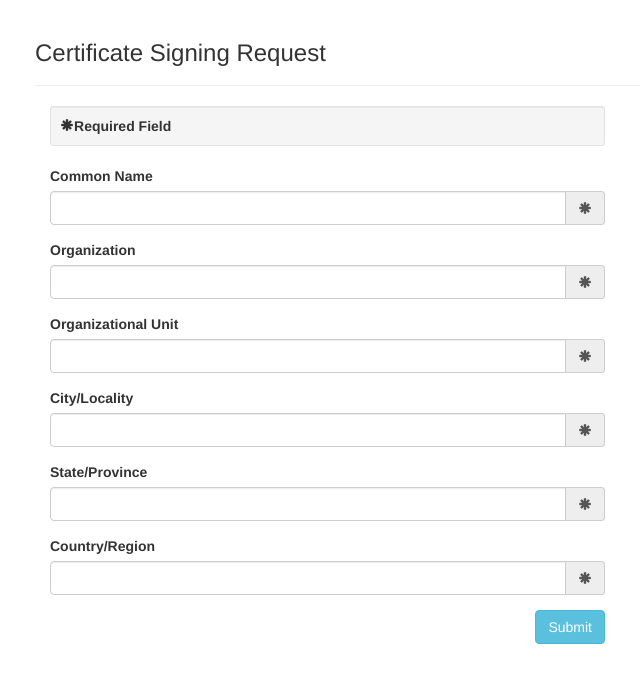
After one commit to diagnosa/KIJ2, a PHP site: page /csr.html in a window 1280 px wide. The commit adds this page. Shown: the top 683 px of the page, without its empty margins (35-675 px from the left). Run offline with PHP 8.4, Linux system fonts and the light colour scheme.

Commit message:
modifikasi createCA

```diff
--- /dev/null
+++ b/csr.html
@@ -0,0 +1,80 @@
+<!DOCTYPE html>
+<html>
+<head>
+    <meta charset="utf-8" />
+    <title>IKP</title>
+    <meta name="viewport" content="width=device-width, initial-scale=1.0" />
+
+    <link rel="stylesheet" type="text/css" href="bootstrap/css/bootstrap.min.css" />
+    <link rel="stylesheet" type="text/css" href="font-awesome/css/font-awesome.min.css" />
+
+    <script type="text/javascript" src="js/jquery-1.10.2.min.js"></script>
+    <script type="text/javascript" src="bootstrap/js/bootstrap.min.js"></script>
+</head>
+<body>
+
+<div class="container">
+
+<div class="page-header">
+    <h3>Certificate Signing Request</h3>
+</div>
+
+<!-- Registration form - START -->
+<div class="container">
+    <div class="row">
+        <form action="createCA.php" method="post">
+            <div class="col-lg-6">
+                <div class="well well-sm"><strong><span class="glyphicon glyphicon-asterisk"></span>Required Field</strong></div>
+                <div class="form-group">
+                    <label for="InputName">Common Name</label>
+                    <div class="input-group">
+                        <input type="text" class="form-control" name="CommonName" id="InputName" required>
+                        <span class="input-group-addon"><span class="glyphicon glyphicon-asterisk"></span></span>
+                    </div>
+                </div>
+                <div class="form-group">
+                    <label for="InputName">Organization</label>
+                    <div class="input-group">
+                        <input type="text" class="form-control" id="Organization" name="Organization" required>
+                        <span class="input-group-addon"><span class="glyphicon glyphicon-asterisk"></span></span>
+                    </div>
+                </div>
+                <div class="form-group">
+                    <label for="InputName">Organizational Unit</label>
+                    <div class="input-group">
+                        <input type="text" class="form-control" id="OrganizationalUnit" name="OrganizationalUnit" required>
+                        <span class="input-group-addon"><span class="glyphicon glyphicon-asterisk"></span></span>
+                    </div>
+                </div>
+                <div class="form-group">
+                    <label for="InputName">City/Locality</label>
+                    <div class="input-group">
+                        <input type="text" class="form-control" id="CityLocality" name="CityLocality" required>
+                        <span class="input-group-addon"><span class="glyphicon glyphicon-asterisk"></span></span>
+                    </div>
+                </div>
+                <div class="form-group">
+                    <label for="InputName">State/Province</label>
+                    <div class="input-group">
+                        <input type="text" class="form-control" id="StateProvince" name="StateProvince" required>
+                        <span class="input-group-addon"><span class="glyphicon glyphicon-asterisk"></span></span>
+                    </div>
+                </div>
+                <div class="form-group">
+                    <label for="InputName">Country/Region</label>
+                    <div class="input-group">
+                        <input type="text" class="form-control" id="CountryRegion" name="CountryRegion" required>
+                        <span class="input-group-addon"><span class="glyphicon glyphicon-asterisk"></span></span>
+                    </div>
+                </div>
+                <input type="submit" name="submit" id="submit" value="Submit" class="btn btn-info pull-right">
+            </div>
+        </form>
+    </div>
+</div>
+<!-- Registration form - END -->
+
+</div>
+
+</body>
+</html>
```
Also changed, not shown: createCA.php (+15 -4 lines).
